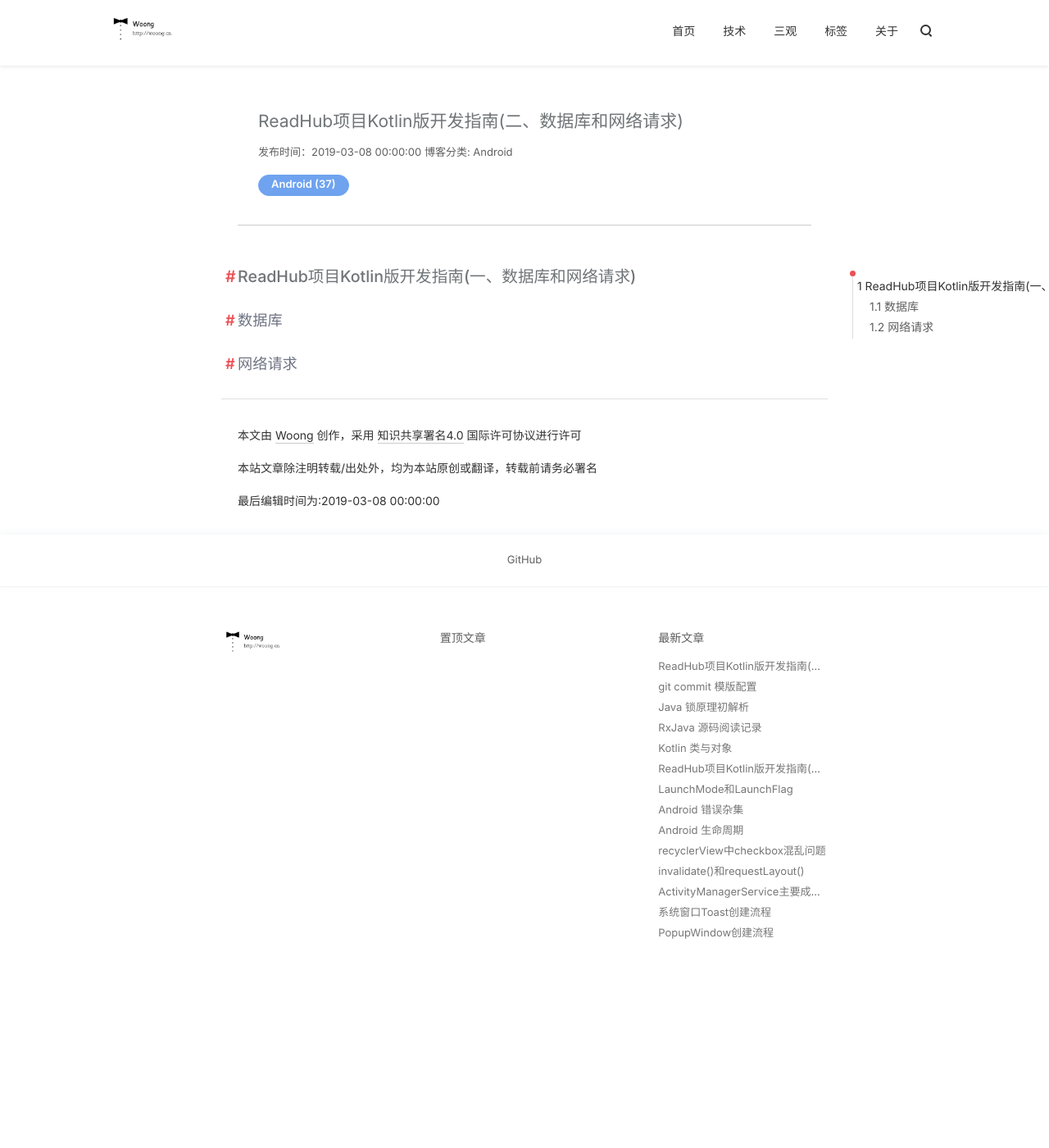
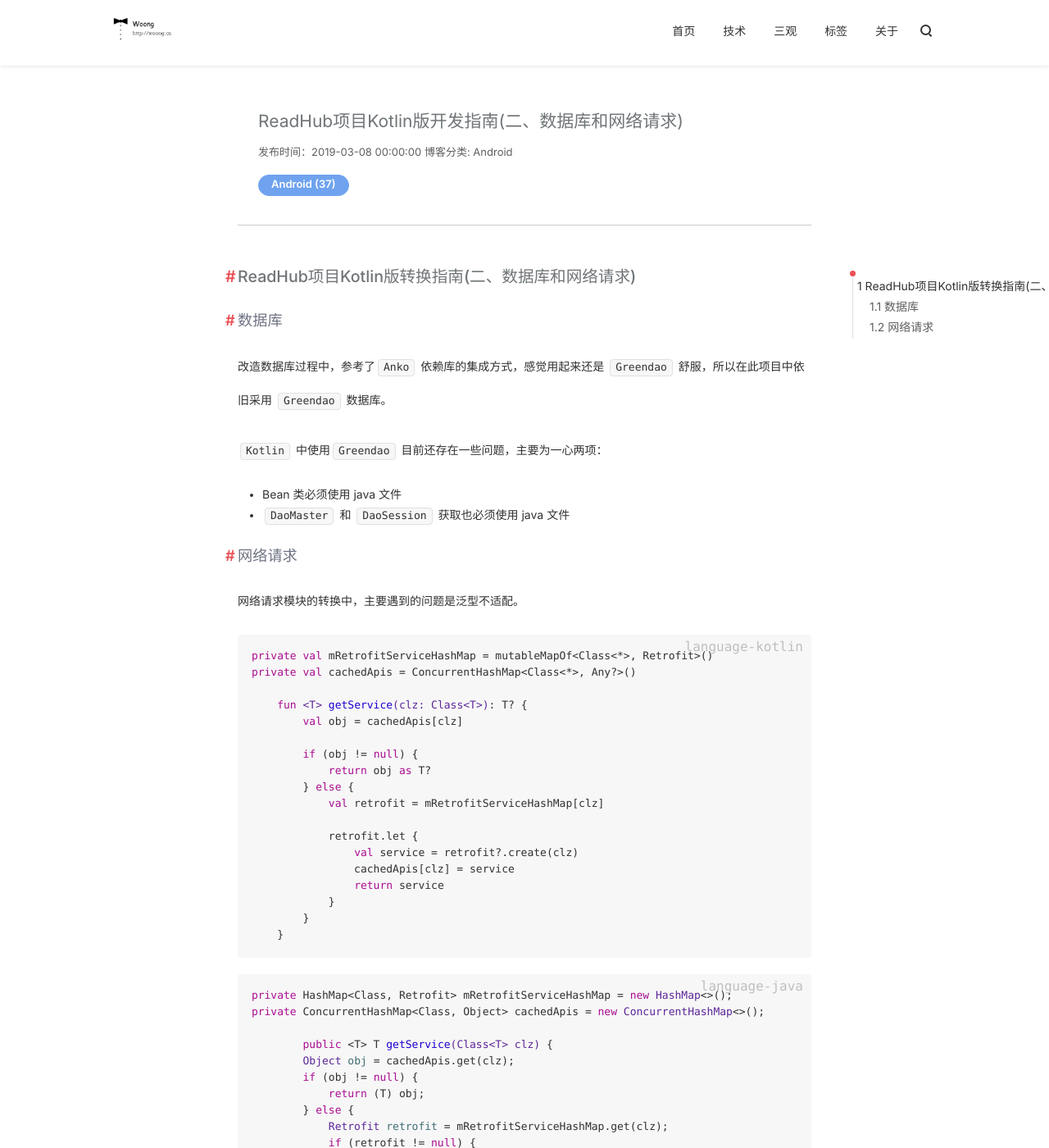
Before and after one commit to j1406493495/j1406493495.github.io, a Jekyll site: the page built from _posts/android/2019-03-08-readhub-kotlin2.md, in a window 1280 px wide and 1400 px high. Shown: the whole window at 82% size. Built offline with Jekyll 4.4.1, drawn with Linux system fonts in a browser that asks for light colours; nearby versions of some CDN libraries; comment, search, counter and statistics services are not loaded; some of the changed text lies outside the part shown.

Commit message:
[Bug XXXX] readhub kotlin 2 Cause: None Solution: None Fixed Version: None Branch: None

````diff
--- a/_posts/android/2019-01-21-readhub-kotlin1.md
+++ b/_posts/android/2019-01-21-readhub-kotlin1.md
@@ -12,7 +12,7 @@ tags:
 
 ---
 
-## ReadHub项目Kotlin版开发指南(一、环境搭建)
+## ReadHub项目Kotlin版转换指南(一、环境搭建)
 
 ## ReadHub项目简介
 
--- a/_posts/android/2019-03-08-readhub-kotlin2.md
+++ b/_posts/android/2019-03-08-readhub-kotlin2.md
@@ -3,7 +3,7 @@ layout: blog
 android: true
 istop: false
 title: "ReadHub项目Kotlin版开发指南(二、数据库和网络请求)"
-background-image: https://ws2.sinaimg.cn/large/006tNc79ly1fzdaksqgo0j31930u0n40.jpg
+background-image: https://ws4.sinaimg.cn/large/006tKfTcly1g0wu7euc67j31900u04qp.jpg
 date:  2019-03-08
 category: Android
 tags:
@@ -12,10 +12,59 @@ tags:
 
 ---
 
-# ReadHub项目Kotlin版开发指南(一、数据库和网络请求)
+# ReadHub项目Kotlin版转换指南(二、数据库和网络请求)
 
 ## 数据库
 
+改造数据库过程中，参考了`Anko` 依赖库的集成方式，感觉用起来还是 `Greendao` 舒服，所以在此项目中依旧采用 `Greendao` 数据库。
 
+`Kotlin` 中使用`Greendao` 目前还存在一些问题，主要为一心两项：
+
+- Bean 类必须使用 java 文件
+- `DaoMaster` 和 `DaoSession` 获取也必须使用 java 文件
 
 ##  网络请求
+
+网络请求模块的转换中，主要遇到的问题是泛型不适配。
+
+```kotlin
+private val mRetrofitServiceHashMap = mutableMapOf<Class<*>, Retrofit>()
+private val cachedApis = ConcurrentHashMap<Class<*>, Any?>()
+
+    fun <T> getService(clz: Class<T>): T? {
+        val obj = cachedApis[clz]
+
+        if (obj != null) {
+            return obj as T?
+        } else {
+            val retrofit = mRetrofitServiceHashMap[clz]
+
+            retrofit.let {
+                val service = retrofit?.create(clz)
+                cachedApis[clz] = service
+                return service
+            }
+        }
+    }
+```
+
+```java
+private HashMap<Class, Retrofit> mRetrofitServiceHashMap = new HashMap<>();
+private ConcurrentHashMap<Class, Object> cachedApis = new ConcurrentHashMap<>();
+
+	public <T> T getService(Class<T> clz) {
+        Object obj = cachedApis.get(clz);
+        if (obj != null) {
+            return (T) obj;
+        } else {
+            Retrofit retrofit = mRetrofitServiceHashMap.get(clz);
+            if (retrofit != null) {
+                T service = retrofit.create(clz);
+                cachedApis.put(clz, service);
+                return service;
+            } else {
+                return null;
+            }
+        }
+    }
+```
````
